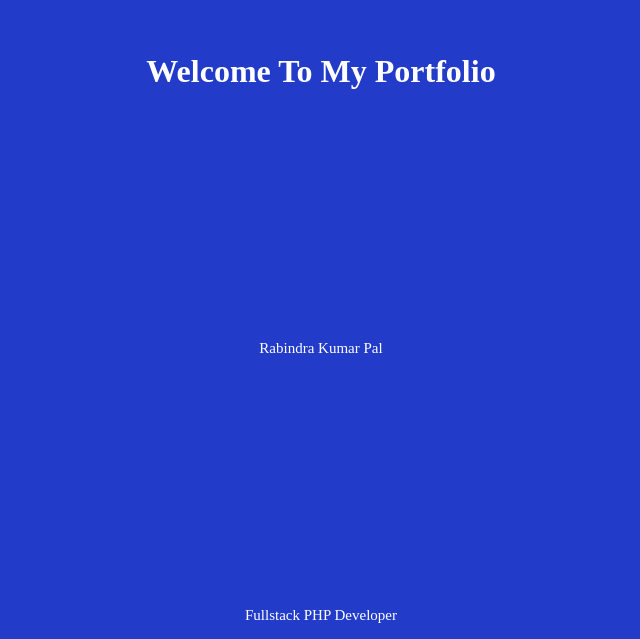
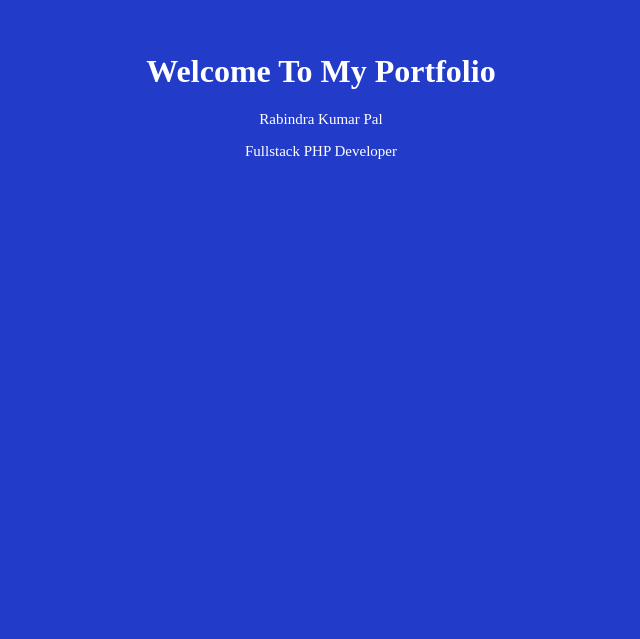
Before and after one commit to rabindra1818/rabindra1818.github.io, a plain HTML site: page index.html in a window 1280 px wide. Shown: the part 197-836 px from the top of the page, without its empty margins (319-959 px from the left). After the commit the page ends 800 px from the top, so only its background shows below. Drawn offline with Linux system fonts and the light colour scheme.

Commit message:
Update index.html

```diff
--- a/index.html
+++ b/index.html
@@ -14,8 +14,8 @@
 </head>
 <body>
   <h1 style="color:white; margin-top: 250px; text-align:center;">Welcome To My Portfolio</h1>
-     <p style="color:white; margin-top: 250px; font-size:15px; text-align:center;">Rabindra Kumar Pal</p>
-      <p style="color:white; margin-top: 250px; font-size:15px; text-align:center;">Fullstack PHP Developer</p>
+     <p style="color:white; margin-top: 10px; font-size:15px; text-align:center;">Rabindra Kumar Pal</p>
+      <p style="color:white; margin-top: 10px; font-size:15px; text-align:center;">Fullstack PHP Developer</p>
 
 </body>
 </html>
```
